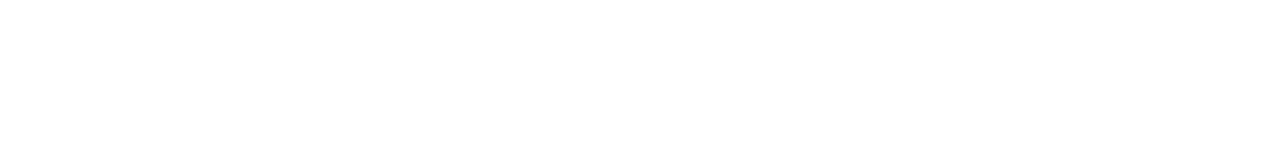
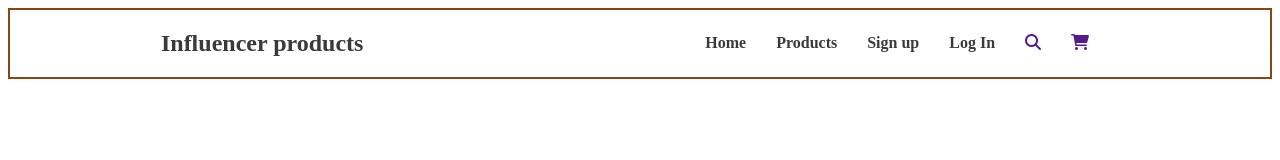
Before and after one commit to ebrahim20254/influencer-gears, a plain HTML site: page index.html in a window 1280 px wide. Drawn offline with Linux system fonts and the light colour scheme.

Commit message:
header section done

```diff
--- a/index.html
+++ b/index.html
@@ -6,12 +6,28 @@
     <title>Influencer Gears</title>
     <link rel="stylesheet" href="style.css">
     <link rel="stylesheet" href="responsive.css">
+    <link
+    rel="stylesheet"
+    href="https://cdnjs.cloudflare.com/ajax/libs/font-awesome/6.2.1/css/all.min.css"
+    integrity="sha512-MV7K8+y+gLIBoVD59lQIYicR65iaqukzvf/nwasF0nqhPay5w/9lJmVM2hMDcnK1OnMGCdVK+iQrJ7lzPJQd1w=="
+    crossorigin="anonymous"
+    referrerpolicy="no-referrer"
+  />
 </head>
 <body>
     <header>
         <nav>
-
+            <h2>Influencer products</h2>
+            <ul>
+                <li>Home</li>
+                <li>Products</li>
+                <li>Sign up</li>
+                <li>Log In</li>
+                <a href=""><i class="fa-solid fa-magnifying-glass"></i></a>
+                <a href=""><i class="fa-solid fa-cart-shopping"></i></a>
+            </ul>
         </nav>
     </header>
+    <!------------ header section end  --------------->
 </body>
 </html>
--- a/style.css
+++ b/style.css
@@ -0,0 +1,34 @@
+*{
+    box-sizing: border-box;
+}
+nav{
+    border: 2px solid saddlebrown;
+    display: flex;
+    justify-content: space-around;
+    align-items: center;
+    background: #FFF;
+}
+nav > ul{
+    display: flex;
+}
+nav li{
+    list-style: none;
+    margin-right: 30px;
+    color: #3A3A3A;
+    font-family: Poppins;
+    font-size: 16px;
+    font-style: normal;
+    font-weight: 600;
+    line-height: normal;
+}
+nav a{
+    margin-right: 30px;
+}
+nav h2{
+    color: #3A3A3A;
+    font-family: Poppins;
+    font-size: 24px;
+    font-style: normal;
+    font-weight: 700;
+    line-height: normal;
+}
```
